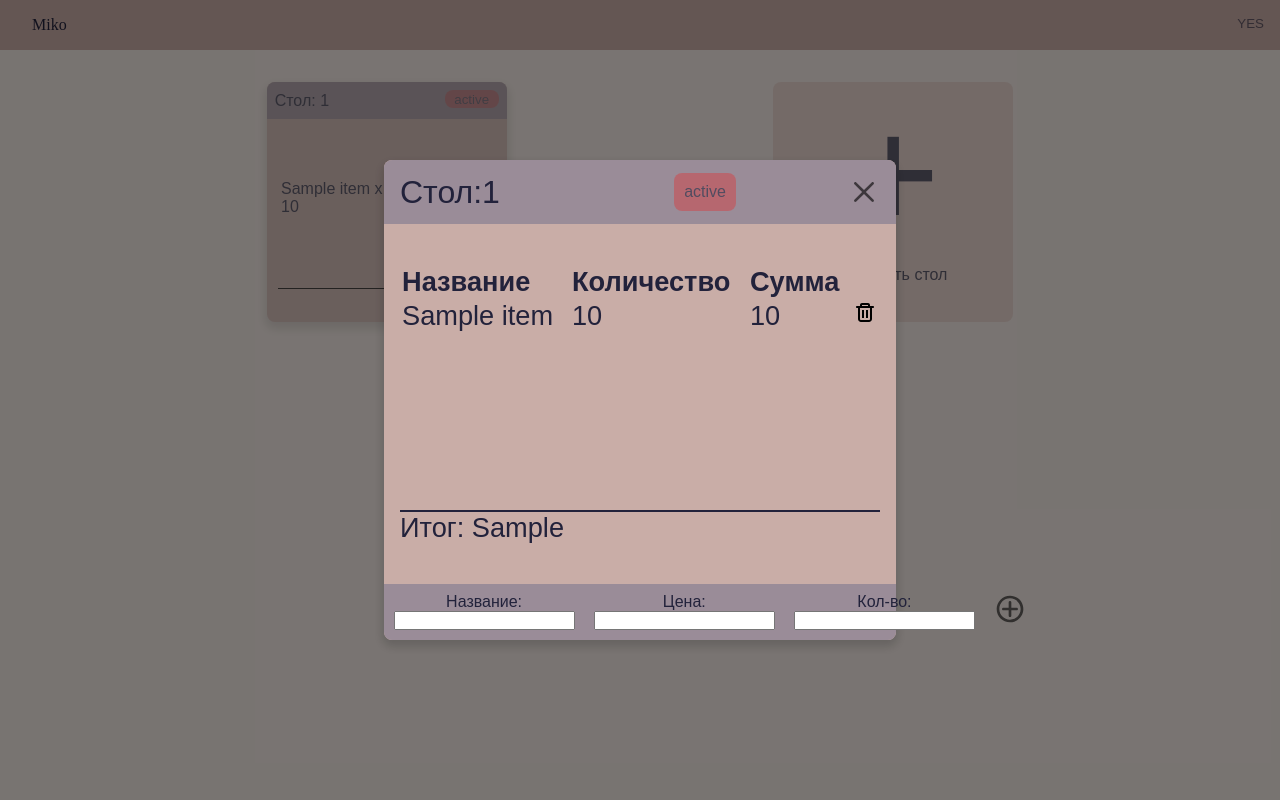
After one commit to VanilCitatka/miko, a Django app: template orders/templates/order.html in a window 1280 px wide. The commit adds this page. Run offline with Django 5.2, Linux system fonts and the light colour scheme; tables that the repository leaves empty hold one stand-in row (values such as "Sample post"); the template is opened without the code that fills it: values that come from a table or form of the project are taken from there, most other values are stand-ins (such as "Sample title", 1, 10 or a date in 2020); data that the repository does not hold is empty; some web fonts are replaced.

Commit message:
сру бабу сру

```diff
--- a/miko_core/urls.py
+++ b/miko_core/urls.py
@@ -22,5 +22,10 @@ urlpatterns = [
     path('admin/', admin.site.urls),
     path('', orders.views.index),
     path('delete_order', orders.views.delete_order),
-    path('create_order', orders.views.create_order)
+    path('new_order', orders.views.create_new_order),
+    path('order/<int:id>', orders.views.order_page),
+    path('update_order/', orders.views.update_order),
+    path('update_status', orders.views.update_status),
+    path('update_table_number', orders.views.update_header),
+    path('delete_item', orders.views.delete_item)
 ]
--- /dev/null
+++ b/orders/froms.py
@@ -0,0 +1,6 @@
+from django import forms
+
+class ItemForm(forms.Form):
+    name = forms.CharField(max_length=20, label='Название')
+    price = forms.IntegerField(label='Цена')
+    amount = forms.IntegerField(label='Кол-во')
--- /dev/null
+++ b/orders/static/modal.css
@@ -0,0 +1,143 @@
+.modal {
+    display: flex;
+    justify-content: center;
+    align-items: center;
+    transition: 0.3s;
+    background: rgba(0, 0, 0, 0.5);
+    position: fixed;
+    top: 0;
+    left: 0;
+    right: 0;
+    bottom: 0;
+    z-index: 1000;
+    transition: 0.5s;
+}
+
+.modal-dialog {
+    background-color: var(--pale-dogwood);
+    width: 40%;
+    height: 30rem;
+    margin: 1rem;
+    border-radius: 0.5rem;
+    box-shadow: 0px 5px 10px 2px rgba(0, 0, 0, 0.15);
+    z-index: 1000;
+
+    display: flex;
+    flex-direction: column;
+    justify-content: space-between;
+    transition: 0.5s;
+}
+
+.modal-header {
+    display: flex;
+    height: 4rem;
+    width: 100%;
+    padding: 1rem;
+    background-color: var(--rose-quartz);
+    border-radius: 0.5rem 0.5rem 0 0;
+
+    font-size: 2rem;
+    justify-content: space-between;
+    align-items: center;
+}
+
+.table_num {
+    display: flex;
+    justify-content: space-between;
+    align-items: center;
+    height: 100%;
+}
+
+.table_num > * {
+    display: block;
+}
+
+.table_num > label {
+    vertical-align: top;
+}
+
+.table_num > input {
+    width: 5rem;
+    background: transparent;
+    border: none;
+    font-size: 2rem;
+}
+
+.status{
+    font-size: 1rem;
+    background-color: blue;
+    border-radius: 0.5rem;
+    padding: 10px;
+}
+
+a {
+    text-decoration: none;
+    z-index: 1;
+}
+
+th {
+    text-align: left;
+}
+
+.modal-body {
+    display: flex;
+    flex-direction: column;
+    padding: 1rem;
+    width: 100%;
+    height: 65%;
+
+    font-size: 1.7rem;
+    justify-content: space-between;
+}
+
+td:last-child, th:last-child {
+    text-align: center;
+}
+
+.check_end {
+    border-top: 2px solid;
+}
+
+.modal-footer {
+    background-color: var(--rose-quartz);
+    border-radius: 0 0 0.5rem 0.5rem;
+}
+
+.modal-footer > form {
+    display: flex;
+
+}
+
+.modal-footer > form > div {
+    display: flex;
+    padding: 0.6rem;
+    flex-direction: column;
+    justify-content: space-between;
+    text-align: center;
+    align-items: center;
+}
+
+.modal-footer > form > div > * {
+    display: block
+}
+
+button {
+    background: none;
+    border: none;
+
+    text-align: center;
+    display: block;
+    opacity: 0.6;
+    transition: 0.5s;
+}
+
+button:hover{
+    opacity: 1;
+    transition: 0.5s;
+}
+
+button > img {
+    display: block;
+    height: 2rem;
+    width: 2rem;
+}
--- a/orders/static/style.css
+++ b/orders/static/style.css
@@ -7,15 +7,6 @@
     --pale-dogwood: #c9ada7ff;
     --pale-dogwood-blank: rgb(229, 205, 199);
     --isabelline: #f2e9e4ff;
-}
-
-a.button {
-    padding: 1px 6px;
-    border: 1px outset buttonborder;
-    border-radius: 3px;
-    color: buttontext;
-    background-color: buttonface;
-    text-decoration: none;
 }
 
 * {
@@ -64,6 +55,11 @@ header {
 
 
 .order {
+    display: flex;
+    flex-direction: column;
+    justify-content: space-between;
+    transition: 0.5s;
+
     background-color: var(--pale-dogwood);
     width: 15rem;
     height: 15rem;
@@ -71,11 +67,6 @@ header {
     border-radius: 0.5rem;
     opacity: 0.7;
     box-shadow: 0px 5px 10px 2px rgba(0, 0, 0, 0.15);
-
-    display: flex;
-    flex-direction: column;
-    justify-content: space-between;
-    transition: 0.5s;
 }
 
 .order:hover {
@@ -128,6 +119,18 @@ header {
 
 }
 
+.green {
+    background-color: yellowgreen !important;
+}
+
+.blue {
+    background-color: aqua !important;
+}
+
+.red {
+    background-color: rgba(230, 45, 45, 0.63) !important;
+}
+
 .order-total-price {
     height: 1.4rem;
     margin: 0.7rem;
@@ -154,35 +157,7 @@ li > span {
     height: 2rem;
 }
 
-.modal {
-    display: none;
-    background: rgba(0, 0, 0, 0.5);
-    position: fixed;
-    top: 0;
-    left: 0;
-    right: 0;
-    bottom: 0;
-    z-index: 1000;
-    transition: 0.5s;
+.wrapper {
+    display: inline-block;
+    text-decoration: none;
 }
-
-.modal:target {
-    display: flex;
-    justify-content: center;
-    align-items: center;
-    transition: 0.3s;
-}
-
-.modal-dialog {
-    background-color: var(--pale-dogwood);
-    width: 60%;
-    height: 40rem;
-    margin: 1rem;
-    border-radius: 0.5rem;
-    box-shadow: 0px 5px 10px 2px rgba(0, 0, 0, 0.15);
-
-    display: flex;
-    flex-direction: column;
-    justify-content: space-between;
-    transition: 0.5s;
-}
--- a/orders/templates/index.html
+++ b/orders/templates/index.html
@@ -6,6 +6,7 @@
     <meta name="viewport" content="width=device-width, initial-scale=1.0">
     <title>Miko Hub</title>
     <link rel="stylesheet" href="{% static "style.css" %}">
+    <link rel="stylesheet" href="{% static "modal.css" %}">
 </head>
 <body>
     <header>
@@ -18,47 +19,16 @@
     </header>
     <div class="pallete">
         {% for order in orders  %}
-        <div class="order">
-            <div class="order-header">
-                <div class="order-table">Стол: {{order.table_number}}</div>
-                <div class="order-status">{{ order.status }}</div>
-                <a href="/delete_order?id={{ order.id }}" class="button">Delete</a>
-            </div>
-            <div class="order-items">
-                <ul>
-                {% for item in order.items  %}
-                <li>
-                    <span>{{ item.name }} x {{ item.amount }}</span> <span style="text-align: right">{{ item.price }} у.е</span>
-                </li>
-                {% endfor %}
-                </ul>
-            </div>
-            <div class="order-total-price">
-                Итог: {{ order.total_price }} у.е
-            </div>
-        </div>
+            {% include "order_block.html" with order=order %}
         {% endfor %}
-
-        <a href="#modal-new-order" style="display: block; text-decoration: none;">
+        <a href="/new_order" style="display: block; text-decoration: none;">
             <div class="blank-order">
                 <div class="blank-cross">+</div>
                 <span>Добавить стол</span>
             </div>
         </a>
 
-        <div id="modal-new-order" class="modal" aria-hidden="true">
-            <div class="modal-dialog">
-                <div class="modal-header">
-                    <a href="#close">Закрыть</a>
-                </div>
-                <div class="modal-body">
-
-                </div>
-                <div class="modal-footer">
-
-                </div>
-            </div>
-        </div>
+        {% block content %}{% endblock content %}
     </div>
 </body>
 </html>
--- /dev/null
+++ b/orders/templates/order.html
@@ -0,0 +1,61 @@
+{% extends "index.html" %}
+
+{% load static %}
+
+
+{% block content %}
+<div id="modal-new-order" class="modal" aria-hidden="true">
+    <div class="modal-dialog">
+        <form action="/update_table_number" method="POST">
+            {% csrf_token %}
+            <input type="hidden" name="id" value="{{ order.id }}">
+            <div class="modal-header">
+                <div class="table_num">
+                    <label for="table_num">Стол: </label>
+                    <input name="table_num"type="text" value="{{ order.table_number}}">
+                </div>
+                <button value="{{order.status}}" name="status">
+                    {% if order.status == 'В ожидании' %}
+                        <div class="status blue">{{ order.status }}</div>
+                    {% elif order.status == 'Готово'%}
+                        <div class="status green">{{ order.status }}</div>
+                    {% else %}
+                        <div class="status red">{{ order.status }}</div>
+                    {% endif %}
+                </button>
+                <button submit><img src="{% static "icons/close.svg" %}" alt="X"></button>
+            </div>
+        </form>
+        <div class="modal-body">
+            <table>
+                <tr>
+                    <th>Название</th>
+                    <th>Количество</th>
+                    <th>Сумма</th>
+                    <th></th>
+                </tr>
+                {% for item in order.items %}
+                <tr>
+                    <td>{{ item.name }}</td>
+                    <td>{{ item.amount }}</td>
+                    <td>{{ item.price }}</td>
+                    <td><a href="/delete_item?id={{ order.id }}&name={{ item.name }}"><img src="{% static "icons/trash.svg" %}" alt="del"></a></td>
+                </tr>
+                {% endfor %}
+            </table>
+            <div class="check_end">Итог: {{ order.check_end}}</div>
+        </div>
+        <div class="modal-footer">
+            <form action="/update_order/?id={{ order.id }}" method="POST">
+                    {% csrf_token %}
+                    {{ form.as_div }}
+                <div>
+                    <button type="submit">
+                        <img src="{% static "icons/add.svg" %}" alt="+">
+                    </button>
+                </div>
+            </form>
+        </div>
+    </div>
+</div>
+{% endblock content %}
--- /dev/null
+++ b/orders/templates/order_block.html
@@ -0,0 +1,32 @@
+<a href="/order/{{ order.id }}" class="wrapper">
+    <div class="order">
+        <div class="order-header">
+            <div class="order-table">Стол: {{order.table_number}}</div>
+            <form action="/update_status" method="POST">
+                {% csrf_token %}
+                <input  name="id" type="hidden" value="{{ order.id }}">
+                <button>
+                    {% if order.status == 'В ожидании' %}
+                        <div class="order-status blue">{{ order.status }}</div>
+                    {% elif order.status == 'Готово'%}
+                        <div class="order-status green">{{ order.status }}</div>
+                    {% else %}
+                        <div class="order-status red">{{ order.status }}</div>
+                    {% endif %}
+                </button>
+            </form>
+        </div>
+        <div class="order-items">
+            <ul>
+            {% for item in order.items  %}
+            <li>
+                <span>{{ item.name }} x {{ item.amount }}</span> <span style="text-align: right">{{ item.price }} у.е</span>
+            </li>
+            {% endfor %}
+            </ul>
+        </div>
+        <div class="order-total-price">
+            Итог: {{ order.total_price }} у.е
+        </div>
+    </div>
+</a>
```
Also changed, not shown: orders/models.py (+23 -18 lines), orders/views.py (+66 -16 lines), orders/migrations/0002_remove_orderitems_dish_remove_order_items_and_more.py (added), orders/static/icons/add.svg (added), orders/static/icons/close.svg (added), orders/static/icons/trash.svg (added).
